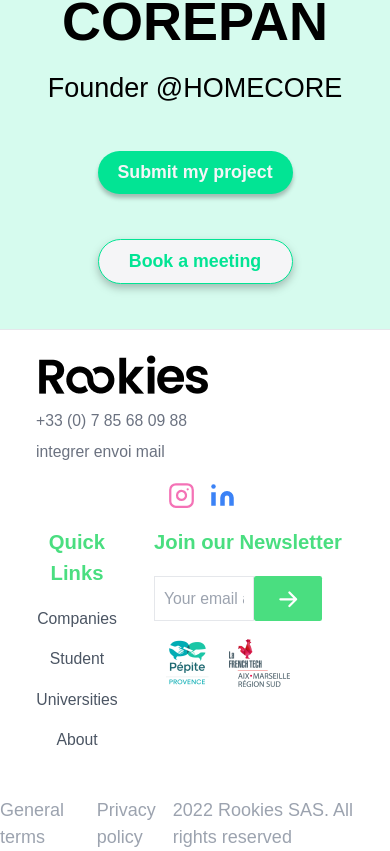
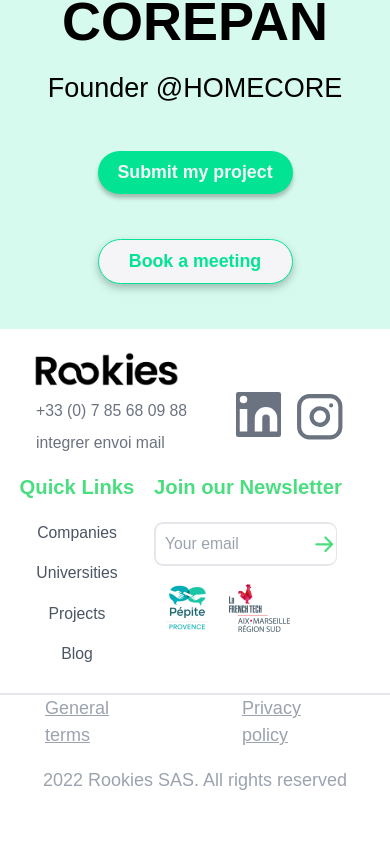
Before and after one commit to WildCodeSchool/2022-03-JS-Remote-404-Rookies-CMS, a React (Vite) app in the folder frontend/: page /page1/1 in a window 390 px wide. Shown: the part 5998-6849 px from the top of the page. After the commit the page ends 6792 px from the top, so only its background shows below. Built offline with nearby package versions, Linux system fonts and the light colour scheme; no server answers.

Commit message:
Finished footer responsive

```diff
--- a/frontend/src/components/Footer.jsx
+++ b/frontend/src/components/Footer.jsx
@@ -5,11 +5,10 @@
 
 function Footer() {
   return (
-    <footer className="border-t border-gray-200">
+    <footer className="lg:mx-20">
       <div
         className="
-          container
-          flex flex-col flex-wrap mt-4
+          flex flex-col mt-4
           px-4
           mx-auto
           md:items-center
@@ -17,7 +16,8 @@
           md:flex-row md:flex-nowrap
         "
       >
-        <div className="flex flex-col text-center md:mx-0 md:text-left">
+        <div className="flex flex-row lg:flex-col text-center mb-4 lg:w-1/3 ">
+          <div className="w-1/2">
             <div
               className="
             flex justify-start lg:justify-center text-4xl font-bold md:justify-start
@@ -26,29 +26,16 @@
               <img src={Rookies} alt="logo" />
             </div>
             <a
-            className="flex justity-center ml-4 mt-2 text-sm text-justify text-gray-500"
+              className="flex justity-center  ml-4 lg:ml-6 mt-2 text-sm text-justify text-gray-500"
               href="tel:+33785680988"
             >
               +33 (0) 7 85 68 09 88
             </a>
-          <p className="flex justify-start lg:flex lg:justify-center ml-4 mt-2 text-sm text-justify text-gray-500">
+            <p className="flex justify-start  ml-4 lg:ml-6 mt-2 text-sm text-justify text-gray-500">
               integrer envoi mail
             </p>
-          <div className="flex justify-center mt-4 lg:mt-2 lg:justify-start">
-            <div className="ml-3">
-              <svg
-                fill="none"
-                stroke="currentColor"
-                strokeLinecap="round"
-                strokeLinejoin="round"
-                strokeWidth="2"
-                className="w-6 h-6 text-pink-400"
-                viewBox="0 0 24 24"
-              >
-                <rect width="20" height="20" x="2" y="2" rx="5" ry="5" />
-                <path d="M16 11.37A4 4 0 1112.63 8 4 4 0 0116 11.37zm1.5-4.87h.01" />
-              </svg>
           </div>
+          <div className="flex justify-center w-1/2 pt-10 lg:pt-4 lg:justify-start lg:ml-2">
             <div className="ml-3">
               <svg
                 fill="currentColor"
@@ -56,7 +43,7 @@
                 strokeLinecap="round"
                 strokeLinejoin="round"
                 strokeWidth="0"
-                className="w-6 h-6 text-blue-500"
+                className="w-10 text-white bg-gray-500 rounded-sm"
                 viewBox="0 0 24 24"
               >
                 <path
@@ -66,61 +53,76 @@
                 <circle cx="4" cy="4" r="2" stroke="none" />
               </svg>
             </div>
+            <div className="ml-3">
+              <svg
+                fill="none"
+                stroke="currentColor"
+                strokeLinecap="round"
+                strokeLinejoin="round"
+                strokeWidth="2"
+                className="w-11 text-gray-500"
+                viewBox="0 0 24 24"
+              >
+                <rect width="20" height="20" x="2" y="2" rx="5" ry="5" />
+                <path d="M16 11.37A4 4 0 1112.63 8 4 4 0 0116 11.37zm1.5-4.87h.01" />
+              </svg>
             </div>
           </div>
-        <div className="flex flex-row lg:block justify-between w-full mt-4 text-center">
-          <div className="w-1/3 px-4 mb-4 lg:w-2/3">
-            <h2 className="font-bold text-lg mb-4 text-green-400">
+        </div>
+        <div className="flex flex-row lg:flex justify-between w-full text-center">
+          <div className="w-1/3 lg:w-1/2">
+            <h2 className="font-bold text-lg mb-4 lg:flex text-green-400">
               Quick Links
             </h2>
-            <ul className="text-sm">
-              <div className="flex justify-start flex-col">
+            <ul className="text-sm lg:text-md lg:flex ">
+              <div className="flex justify-start flex-col lg:mr-20 ">
                 <li>
                   <div className="mb-4 text-gray-600 hover:text-gray-800">
                     Companies
                   </div>
                 </li>
                 <li>
-                  <div className="mb-4 text-gray-600 hover:text-gray-800">
-                    Student
+                  <div className="mb-4 flex justify-center lg:justify-start text-gray-600 hover:text-gray-800 ">
+                    Universities
                   </div>
                 </li>
               </div>
-              <div className="flex justify-center flex-col">
+              <div className="flex justify-start flex-col lg:ml-20">
                 <li>
-                  <div className="mb-4 text-gray-600 hover:text-gray-800">
-                    Universities
+                  <div className="mb-4 text-gray-600 hover:text-gray-800 ">
+                    Projects
                   </div>
                 </li>
                 <li>
-                  <div className="text-gray-600 hover:text-gray-800">About</div>
+                  <div className="flex justify-center lg:justify-start text-gray-600 hover:text-gray-800">
+                    Blog
+                  </div>
                 </li>
               </div>
             </ul>
           </div>
-          <div className="w-2/3 px-4 lg:w-2/3">
+          <div className="w-2/3 px-4 lg:w-1/2 ">
             <h2 className="flex justify-start mb-2 font-bold text-lg  text-green-400">
               Join our Newsletter
             </h2>
-            <div className="flex mt-4">
+            <div className="flex mt-4 lg:w-2/3 lg:h-10 ">
               <input
                 type="text"
                 className="
-                w-1/2 h-auto
+                w-3/4 h-auto
                 p-2
                 text-sm
-                border border-grey-light
-                round
                 text-grey-dark
+                border-l-2 border-t-2 border-b-2 rounded-l-lg
               "
-                placeholder="Your email address"
+                placeholder="Your email"
               />
               <button
                 type="button"
-                className="text-white bg-green-400  font-medium rounded-sm text-sm px-5 py-2.5 text-center inline-flex items-center"
+                className="text-green-400 lg:text-white bg-white font-medium lg:bg-green-400 border-t-2 border-b-2 border-r lg:border-green-400 rounded-r-lg lg:w-1/6"
               >
                 <svg
-                  className="w-5 h-5"
+                  className="w-5 h-5 ml-2"
                   fill="currentColor"
                   viewBox="0 0 20 20"
                   xmlns="http://www.w3.org/2000/svg"
@@ -133,19 +135,23 @@
                 </svg>
               </button>
             </div>
-            <div className="flex mx-2 mt-4">
-              <img className="mr-4" src={Pepite} alt="logo" />
-              <img src={French} alt="logo" />
+            <div className="flex mx-2 mt-4 ">
+              <img className="mr-4 lg:w-15 lg:h-15 " src={Pepite} alt="logo" />
+              <img className="mr-4 lg:w-15 lg:h-15" src={French} alt="logo" />
             </div>
           </div>
         </div>
       </div>
-      <div className="flex justify-between mt-6">
-        <div className="flex space-x-4">
-          <p className="text-base  text-gray-400">General terms</p>
-          <p className="text-base  text-gray-400">Privacy policy</p>
+      <div className="flex flex-col lg:flex-row justify-between mt-6 border-gray-200 border-t-2">
+        <div className="flex justify-center">
+          <p className="mx-10 mb-4 underline text-base  text-gray-400">
+            General terms
+          </p>
+          <p className="mx-10 mb-4 underline text-base  text-gray-400">
+            Privacy policy
+          </p>
         </div>
-        <p className="flex justify-end text-base text-gray-400">
+        <p className="flex justify-center lg:justify-end text-base text-gray-400">
           2022 Rookies SAS. All rights reserved
         </p>
       </div>
```
Lines whose indentation alone changed are shown as unchanged.
